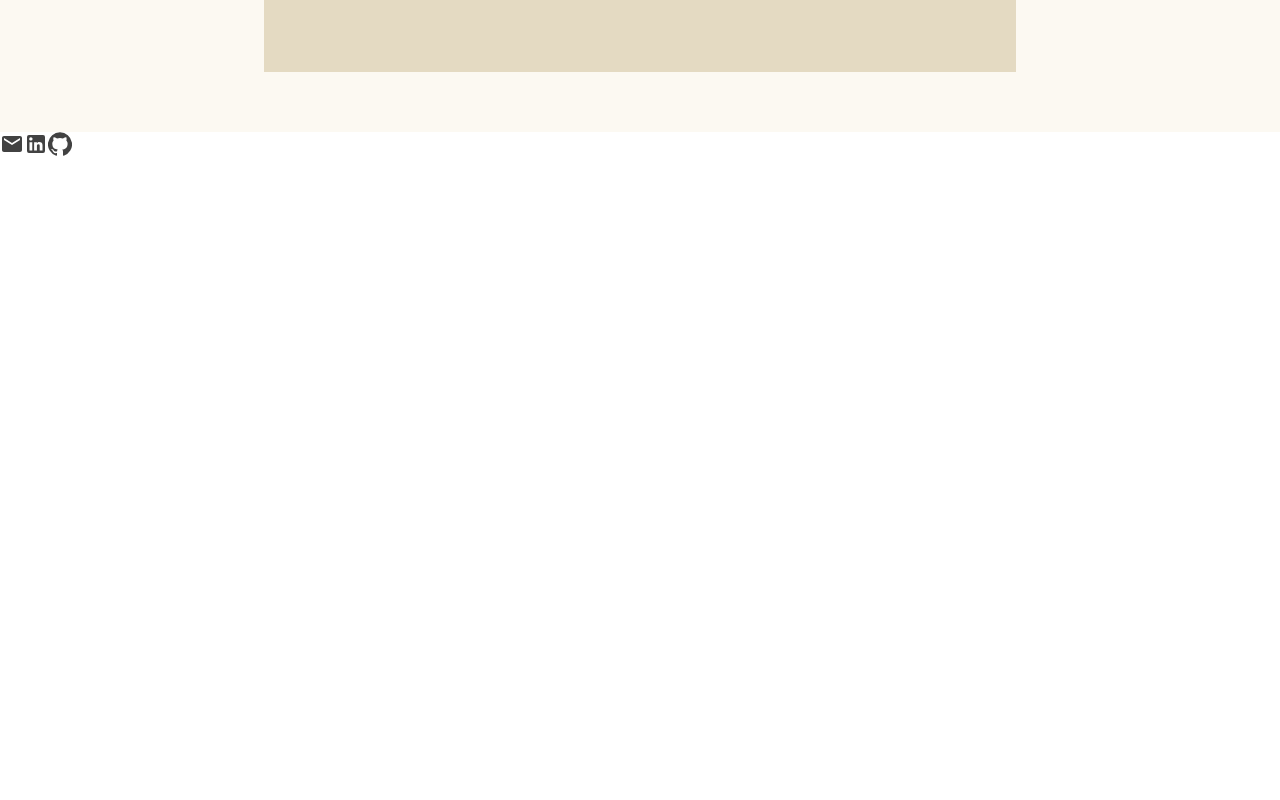
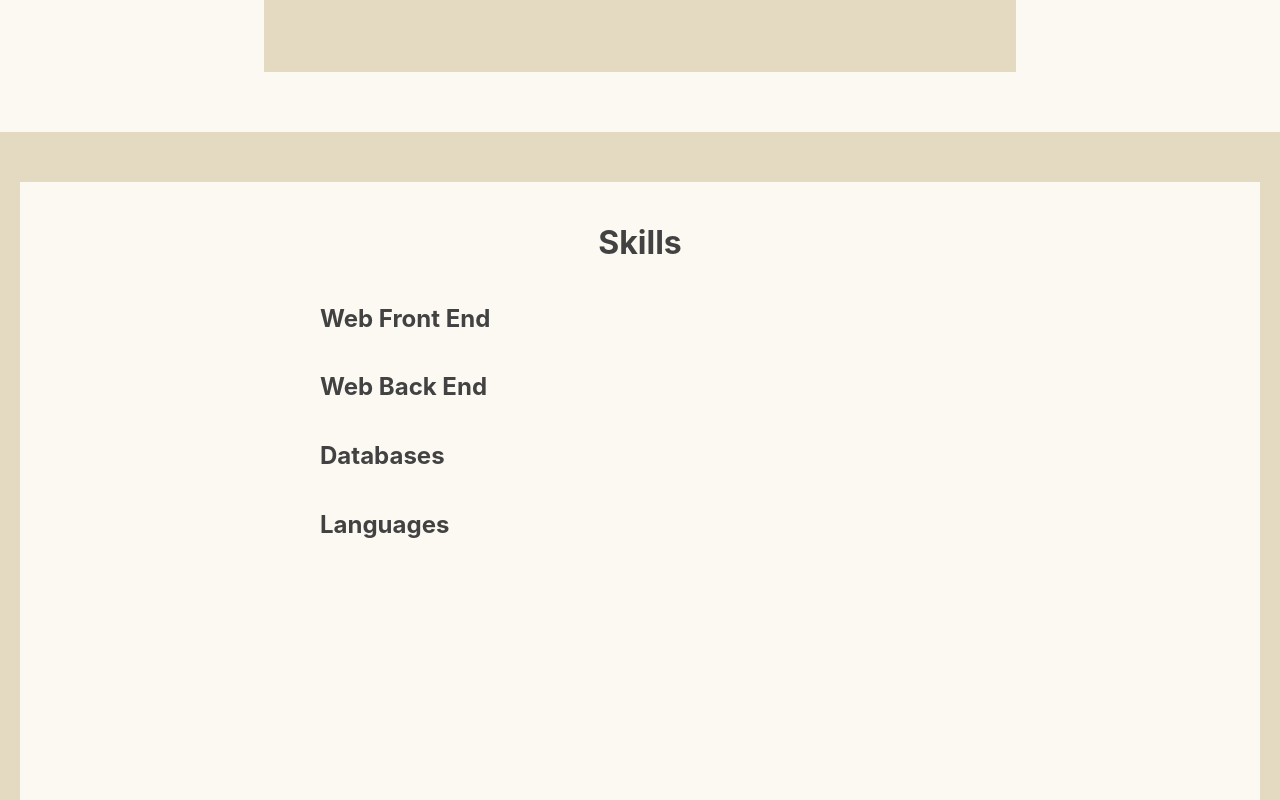
Before and after one commit to victoriamlee/portfolio, a React (Create React App) app: page / in a window 1280 px wide. Shown: the part 1740-2540 px from the top of the page. Before the commit the page ends 1900 px from the top, so only its background shows below. Built offline with nearby package versions, Linux system fonts and the light colour scheme.

Commit message:
Created layout for skills page

```diff
--- a/src/components/skills.jsx
+++ b/src/components/skills.jsx
@@ -1,8 +1,64 @@
 import React from 'react';
+import { makeStyles } from '@material-ui/core/styles';
+import grey from '@material-ui/core/colors/grey';
+
+const useStyles = makeStyles((theme) => ({
+  root: {
+    backgroundColor: '#E4DAC2',
+    color: grey[800],
+    display: 'flex',
+    justifyContent: 'center',
+    // marginTop: '59px',
+    // width: '90%',
+    // height: 'auto',
+    // border: 'solid',
+    // // marginLeft: 120,
+  },
+  info: {
+    backgroundColor: '#FCF9F2',
+    marginTop: 50,
+    marginBottom: 50,
+    padding: 300,
+    paddingTop: 20,
+    paddingBottom: 400,
+    width: '50%',
+    display: 'flex',
+    flexDirection: 'column',
+    // border: 'solid',
+    // height: '100vh',
+    // marginLeft: 120,
+    // maxWidth: '100%',
+    // maxHeight: '100%',
+  },
+  skills: {
+    display: 'flex',
+    justifyContent: 'center',
+    // border: 'solid',
+  },
+  front: {
+    display: 'flex',
+    justifyContent: 'flex-start',
+    // border: 'solid',
+  },
+}));
 
 const Skills = () => {
+  const classes = useStyles();
+
   return (
-    <div></div>
+    <div className={classes.root}>
+      <div className={classes.info}>
+      <div className={classes.skills}>
+      <h1>Skills</h1>
+      </div>
+      <div className={classes.front}>
+      <h2>Web Front End</h2>
+      </div>
+      <h2>Web Back End</h2>
+      <h2>Databases</h2>
+      <h2>Languages</h2>
+      </div>
+    </div>
   );
 }
 
```
